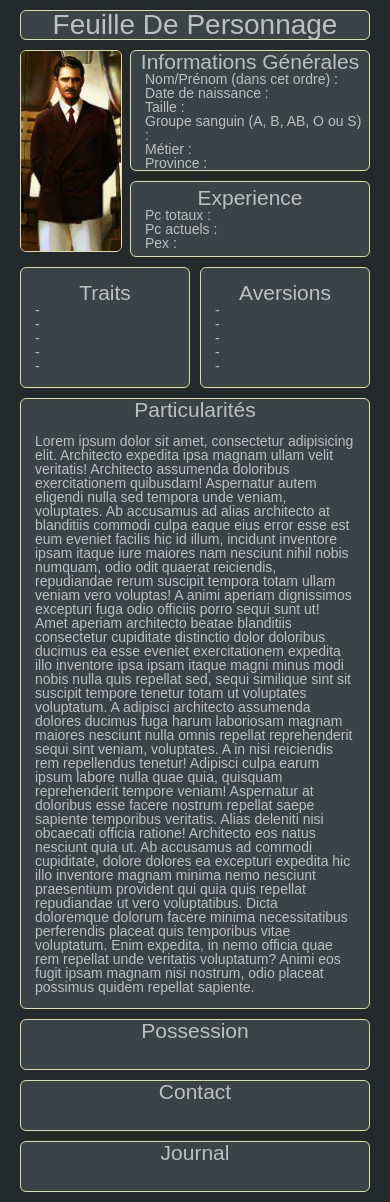
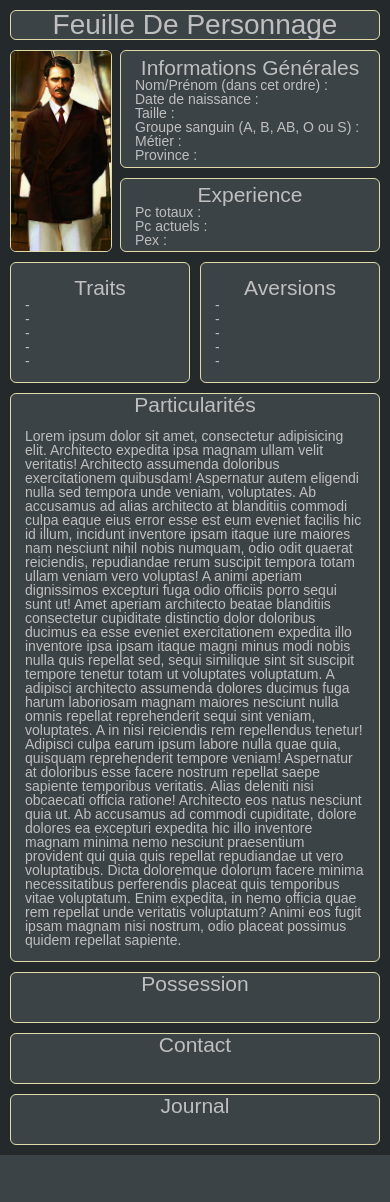
Before and after one commit to gaetan-denis/character_sheet-V2, a PHP site: page / in a window 390 px wide. After the commit the page ends 1155 px from the top, so only its background shows below. Run offline with PHP 8.4, Linux system fonts and the light colour scheme.

Commit message:
fixed mobile resolution bug

```diff
--- a/styles/style.css
+++ b/styles/style.css
@@ -49,7 +49,6 @@ Class Selector
   grid-template-columns: 100px 1fr;
   grid-gap: 10px;
   margin: 0 auto;
-  width: 350px;
 }
 
 .header {
--- a/styles/style.scss
+++ b/styles/style.scss
@@ -54,7 +54,7 @@ Class Selector
     grid-template-columns: 100px 1fr;
     grid-gap:10px;
     margin: 0 auto;
-    width: 350px;
+    //width: 350px;
 }
 
 .header{
```
Also changed, not shown: 1 other file.
